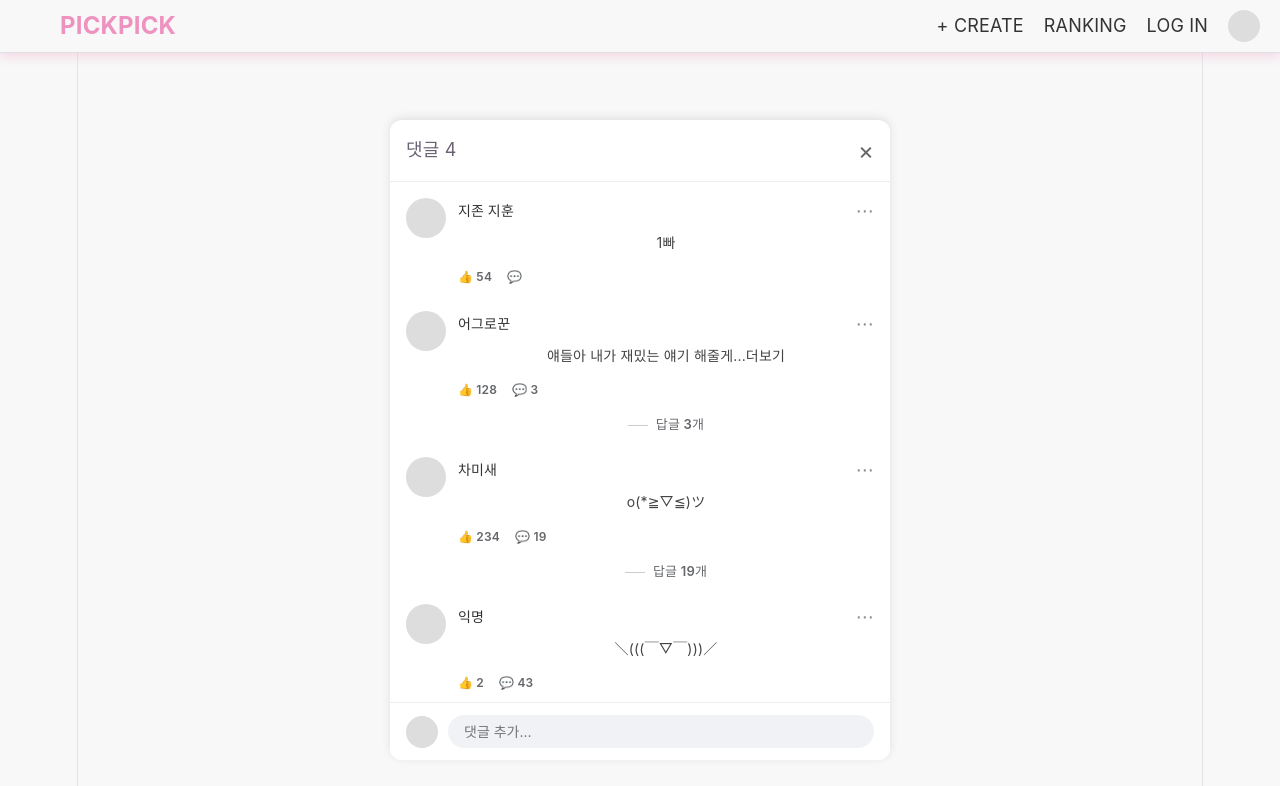
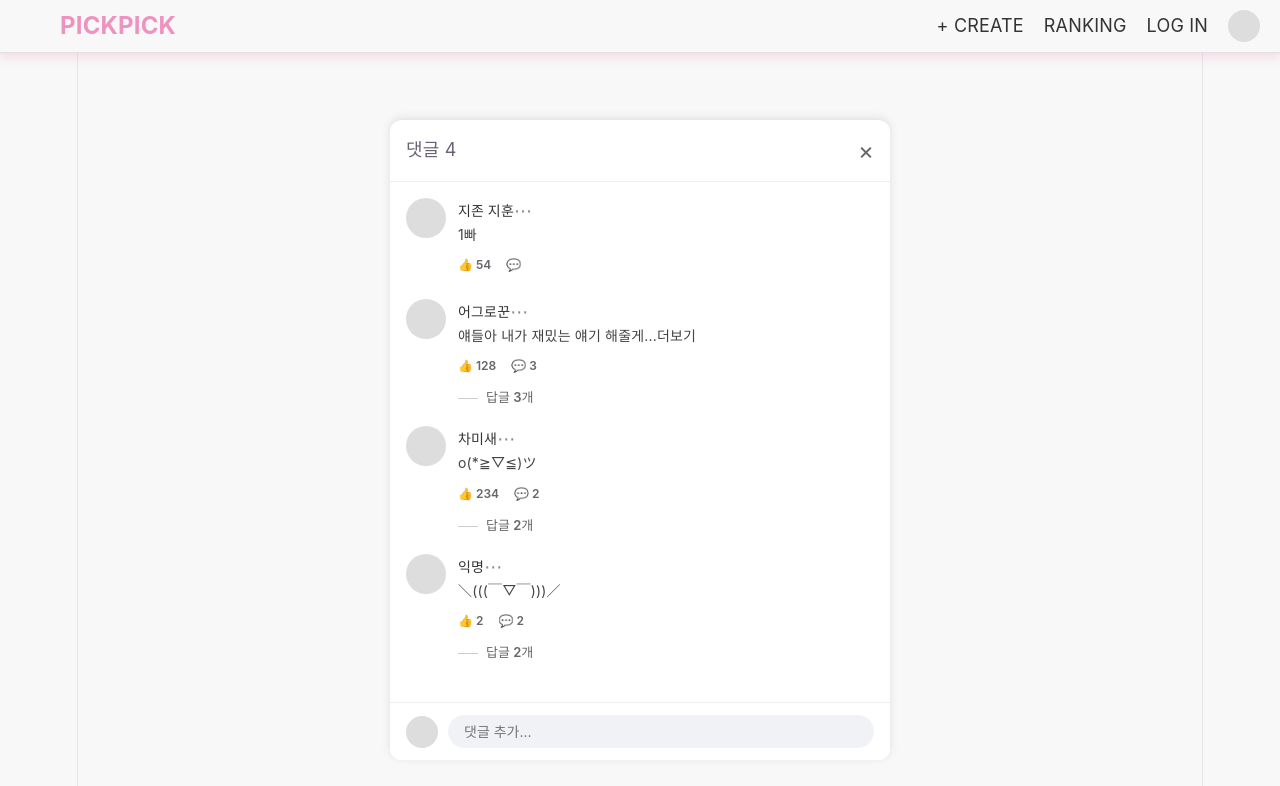
Before and after one commit to kdy20716-droid/pickpick-client, a React (Vite) app: page / in a window 1280 px wide. Shown: the top 786 px of the page. Built offline with nearby package versions, Linux system fonts and the light colour scheme.

Commit message:
comments 최종

```diff
--- a/comments/comments.css
+++ b/comments/comments.css
@@ -91,13 +91,16 @@ body {
   flex: 1;
   display: flex;
   flex-direction: column;
+  align-items: flex-start;
+  text-align: left;
 }
 
-.top-row {
+.top-row,
+.top {
   display: flex;
   justify-content: space-between;
   align-items: center;
-  margin-bottom: 8px;
+  margin-bottom: 0;
 }
 
 .name {
@@ -107,9 +110,11 @@ body {
 }
 
 .comment-text {
-  margin: 0 0 10px;
+  margin: 0 0 6px;
   line-height: 1.6;
   color: #444;
+  text-align: left;
+  width: 100%;
 }
 
 .menu {
@@ -121,8 +126,10 @@ p {
   font-size: 14px;
   line-height: 1.5;
   color: #1c1e21;
-  margin-bottom: 8px;
+  margin: 0 0 6px;
   white-space: pre-wrap; /* 줄바꿈 허용 */
+  text-align: left;
+  width: 100%;
 }
 
 /* 좋아요, 답글 버튼 영역 */
@@ -138,13 +145,26 @@ p {
   cursor: pointer;
 }
 
-.actions span:hover {
+.action-button {
+  border: none;
+  background: none;
+  padding: 0;
+  font: inherit;
+  color: inherit;
+  font-weight: inherit;
+  cursor: pointer;
+}
+
+.action-button:hover {
   text-decoration: underline;
 }
 
 /* 답글 보기 버튼 */
 .reply {
   margin-top: 8px;
+  border: none;
+  background: none;
+  padding: 0;
   font-size: 13px;
   color: #65676b;
   font-weight: 600;
@@ -158,6 +178,28 @@ p {
   border-top: 1px solid #ccc;
   vertical-align: middle;
   margin-right: 8px;
+}
+
+.reply-list {
+  width: 100%;
+  margin-top: 12px;
+  padding-left: 16px;
+  display: flex;
+  flex-direction: column;
+  gap: 12px;
+}
+
+.reply-item {
+  display: flex;
+  align-items: flex-start;
+  gap: 10px;
+}
+
+.reply-content {
+  flex: 1;
+  display: flex;
+  flex-direction: column;
+  align-items: flex-start;
 }
 
 /* 하단 댓글 입력창 */
@@ -178,6 +220,7 @@ p {
   border-radius: 20px;
   outline: none;
   font-size: 14px;
+  color: #000;
 }
 
 .comment-input input:focus {
--- a/comments/comments.jsx
+++ b/comments/comments.jsx
@@ -1,8 +1,56 @@
 import React, { useState } from "react";
 import "./comments.css";
 
-// 개별 댓글 컴포넌트
-const CommentItem = ({ comment }) => {
+const initialComments = [
+  { id: 1, name: "지존 지훈", text: "1빠", likes: 54, replyItems: [] },
+  {
+    id: 2,
+    name: "어그로꾼",
+    text: "얘들아 내가 재밌는 얘기 해줄게...더보기",
+    likes: 128,
+    replyItems: [
+      { id: 201, name: "반박러", text: "안 궁금한데 계속 해봐", likes: 12 },
+      { id: 202, name: "구경꾼", text: "그래서 다음이 뭔데?", likes: 7 },
+      { id: 203, name: "웃참실패", text: "이미 재밌다", likes: 3 },
+    ],
+  },
+  {
+    id: 3,
+    name: "차미새",
+    text: "o(*≧▽≦)ツ",
+    likes: 234,
+    replyItems: [
+      { id: 301, name: "팬1", text: "이 이모티콘 너무 귀엽다", likes: 21 },
+      { id: 302, name: "팬2", text: "오늘도 등장했다", likes: 8 },
+    ],
+  },
+  {
+    id: 4,
+    name: "익명",
+    text: "＼(((￣▽￣)))／",
+    likes: 2,
+    replyItems: [
+      { id: 401, name: "지나가던 사람", text: "텐션 좋네", likes: 1 },
+      { id: 402, name: "익명2", text: "나도 따라 해봄", likes: 0 },
+    ],
+  },
+];
+
+const ReplyItem = ({ reply }) => {
+  return (
+    <div className="reply-item">
+      <div className="avatar small"></div>
+      <div className="reply-content">
+        <span className="name">{reply.name}</span>
+        <p className="comment-text">{reply.text}</p>
+      </div>
+    </div>
+  );
+};
+
+const CommentItem = ({ comment, isOpen, onLike, onToggleReplies }) => {
+  const replyCount = comment.replyItems.length;
+
   return (
     <div className="comment">
       <div className="avatar"></div>
@@ -13,32 +61,89 @@ const CommentItem = ({ comment }) => {
         </div>
         <p className="comment-text">{comment.text}</p>
         <div className="actions">
-          <span>👍 {comment.likes}</span>
-          <span>💬 {comment.replies > 0 ? comment.replies : ""}</span>
+          <button
+            type="button"
+            className="action-button"
+            onClick={() => onLike(comment.id)}
+          >
+            👍 {comment.likes}
+          </button>
+          <button
+            type="button"
+            className="action-button"
+            onClick={() => onToggleReplies(comment.id)}
+          >
+            💬 {replyCount > 0 ? replyCount : ""}
+          </button>
         </div>
-        {comment.replies > 0 && (
-          <div className="reply">답글 {comment.replies}개</div>
+        {replyCount > 0 && (
+          <button
+            type="button"
+            className="reply"
+            onClick={() => onToggleReplies(comment.id)}
+          >
+            {isOpen ? "답글 숨기기" : `답글 ${replyCount}개`}
+          </button>
+        )}
+        {isOpen && replyCount > 0 && (
+          <div className="reply-list">
+            {comment.replyItems.map((reply) => (
+              <ReplyItem key={reply.id} reply={reply} />
+            ))}
+          </div>
         )}
       </div>
     </div>
   );
 };
 
-// 메인 댓글 모달 컴포넌트
 const CommentApp = () => {
-  // 초기 데이터 설정
-  const [comments] = useState([
-    { id: 1, name: "지존 지훈", text: "1빠", likes: 54, replies: 0 },
-    {
-      id: 2,
-      name: "어그로꾼",
-      text: "얘들아 내가 재밌는 얘기 해줄게...더보기",
-      likes: 128,
-      replies: 3,
-    },
-    { id: 3, name: "차미새", text: "o(*≧▽≦)ツ", likes: 234, replies: 19 },
-    { id: 4, name: "익명", text: "＼(((￣▽￣)))／", likes: 2, replies: 43 },
-  ]);
+  const [comments, setComments] = useState(initialComments);
+  const [openReplies, setOpenReplies] = useState({});
+  const [newComment, setNewComment] = useState("");
+
+  const handleLike = (commentId) => {
+    setComments((prevComments) =>
+      prevComments.map((comment) =>
+        comment.id === commentId
+          ? { ...comment, likes: comment.likes + 1 }
+          : comment,
+      ),
+    );
+  };
+
+  const handleToggleReplies = (commentId) => {
+    setOpenReplies((prevOpenReplies) => ({
+      ...prevOpenReplies,
+      [commentId]: !prevOpenReplies[commentId],
+    }));
+  };
+
+  const handleAddComment = () => {
+    const trimmedComment = newComment.trim();
+
+    if (!trimmedComment) {
+      return;
+    }
+
+    setComments((prevComments) => [
+      ...prevComments,
+      {
+        id: Date.now(),
+        name: "익명",
+        text: trimmedComment,
+        likes: 0,
+        replyItems: [],
+      },
+    ]);
+    setNewComment("");
+  };
+
+  const handleInputKeyDown = (event) => {
+    if (event.key === "Enter") {
+      handleAddComment();
+    }
+  };
 
   return (
     <div className="modal">
@@ -49,14 +154,25 @@ const CommentApp = () => {
 
       <div className="comment-list">
         {comments.map((comment) => (
-          <CommentItem key={comment.id} comment={comment} />
+          <CommentItem
+            key={comment.id}
+            comment={comment}
+            isOpen={Boolean(openReplies[comment.id])}
+            onLike={handleLike}
+            onToggleReplies={handleToggleReplies}
+          />
         ))}
       </div>
 
-      {/* 댓글 입력창 */}
       <div className="comment-input">
         <div className="avatar small"></div>
-        <input type="text" placeholder="댓글 추가..." />
+        <input
+          type="text"
+          placeholder="댓글 추가..."
+          value={newComment}
+          onChange={(event) => setNewComment(event.target.value)}
+          onKeyDown={handleInputKeyDown}
+        />
       </div>
     </div>
   );
```
